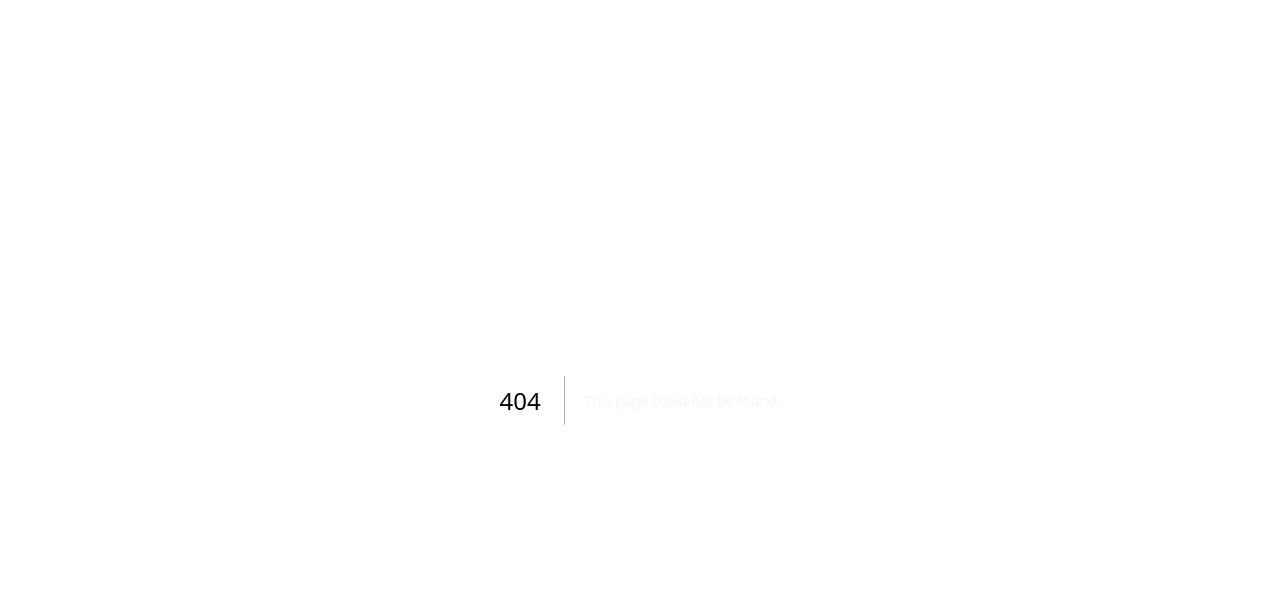
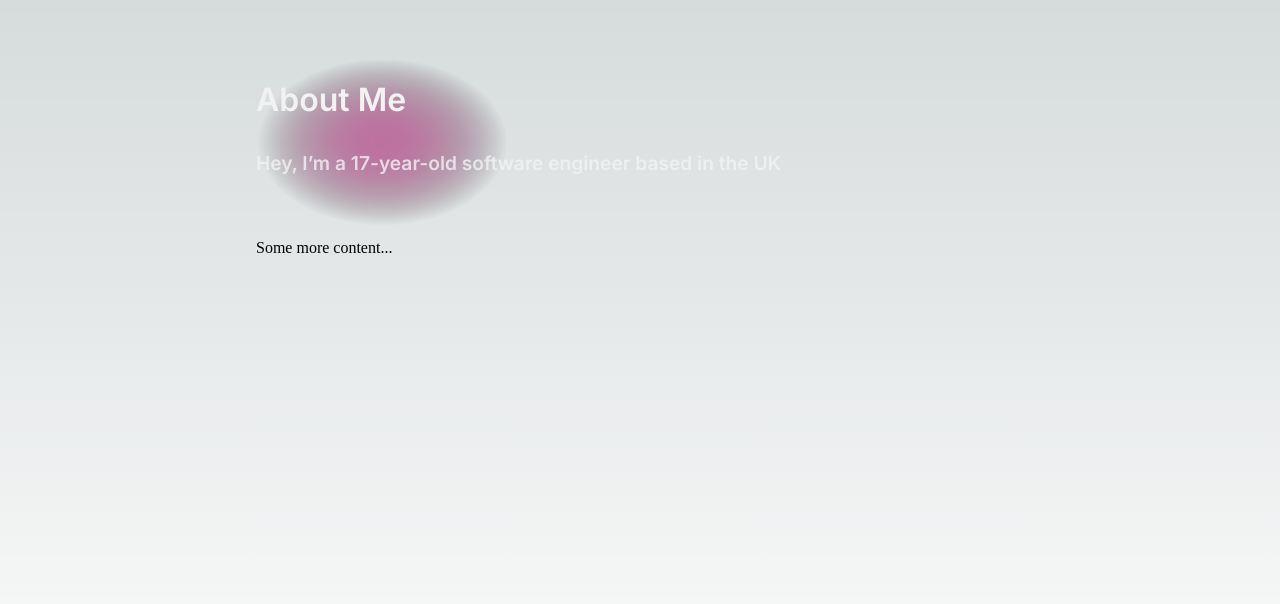
Before and after one commit to sd0e/portfolio, a Next.js app: page /about in a window 1280 px wide. Before the commit this address had no page. Shown: the top 604 px of the page. Built offline with nearby package versions, Linux system fonts and the light colour scheme.

Commit message:
Add rotating gradient

```diff
--- a/components/layout.module.css
+++ b/components/layout.module.css
@@ -1,16 +1,32 @@
 .container {
 	max-width: 50rem;
 	padding: 0 1rem;
-	margin: 3rem auto 6rem;
-	height: calc(100vh - 10rem);
+	margin: 5rem auto 6rem;
+	height: calc(100vh - 11rem);
 }
 
-.header {
-	display: flex;
-	flex-direction: column;
-	align-items: center;
+.mainPageImage {
+	position: fixed;
+	z-index: 0;
+	transform: translate(0%, -25%);
 }
 
-.backToHome {
-	margin: 3rem 0 0;
+.mainPageHeader {
+	position: relative;
+	margin-bottom: 4rem;
 }
+
+.mainPageTitle {
+	display: block;
+	font-weight: 600;
+	font-size: 2rem;
+	color: rgba(242, 242, 242, 1.0);
+	margin-bottom: 2rem;
+}
+
+.mainPageDescription {
+	display: block;
+	font-weight: 600;
+	font-size: 1.2rem;
+	color: rgba(242, 242, 242, 0.8);
+}
--- a/components/layout.tsx
+++ b/components/layout.tsx
@@ -1,20 +1,40 @@
 import Head from 'next/head';
 import styles from './layout.module.css';
+import Image from 'next/image';
+import { Inter } from 'next/font/google';
 
 export const siteName = 'Seb Doe';
 export const siteDescription = 'Developer in the UK';
 
-export default function Layout({ children, home }: { children: React.ReactNode, home?: boolean }) {
+const inter = Inter({ subsets: ['latin'], weight: ['600', '700'] });
+
+export default function Layout({ children, mainPage = false, title, description, image }: { children: React.ReactNode, mainPage?: boolean, title?: string, description?: string, image?: string }) {
+    const gradientImage = image || '@/assets/SVG/index.svg';
+
     return (
         <div className={styles.container}>
             <Head>
-                <title>{siteName}</title>
+                <title>{title || siteName}</title>
                 <link rel="icon" href="/favicon.ico" />
                 <meta name="description" content={siteDescription} />
                 <meta name="og:title" content={siteName} />
                 <meta name="twitter:card" content="summary_large_image" />
             </Head>
-            <main>{children}</main>
+            {mainPage ? <>
+                <Image
+                    priority
+                    src={gradientImage}
+                    className={styles.mainPageImage}
+                    height={250}
+                    width={250}
+                    alt="Colourful Gradient"
+                />
+                <div className={styles.mainPageHeader}>
+                    <span className={[inter.className, styles.mainPageTitle].join(' ')}>{ title }</span>
+                    <span className={[inter.className, styles.mainPageDescription].join(' ')}>{ description }</span>
+                </div>
+            </> : null}
+            <main style={{ height: mainPage ? 'auto' : '100%' }}>{children}</main>
         </div>
     )
 }
--- /dev/null
+++ b/pages/about.tsx
@@ -0,0 +1,23 @@
+import Head from 'next/head';
+import { Inter } from 'next/font/google';
+import Layout, { siteDescription, siteName } from '@/components/layout';
+import classes from '@/styles/Home.module.css';
+import Image from 'next/image';
+import { useRouter } from 'next/router';
+
+const inter = Inter({ subsets: ['latin'], weight: ['600', '700'] })
+
+export default function Home() {
+  const router = useRouter();
+  const pathname = router.pathname;
+
+  return (
+    <Layout mainPage title="About Me" description="Hey, I’m a 17-year-old software engineer based in the UK" image={`/assets/SVG${pathname}.svg`}>
+      <Head>
+        <meta name="viewport" content="width=device-width, initial-scale=1" />
+        <link rel="icon" href="/favicon.ico" />
+      </Head>
+      Some more content...
+    </Layout>
+  )
+}
--- a/styles/globals.css
+++ b/styles/globals.css
@@ -85,7 +85,7 @@ body {
   overflow-x: hidden;
 }
 
-html, body, #root, main {
+html, body, #root {
   height: 100%;
 }
 
```
Also changed, not shown: pages/index.tsx (+7 -3 lines), styles/Home.module.css (+10 -0 lines).
